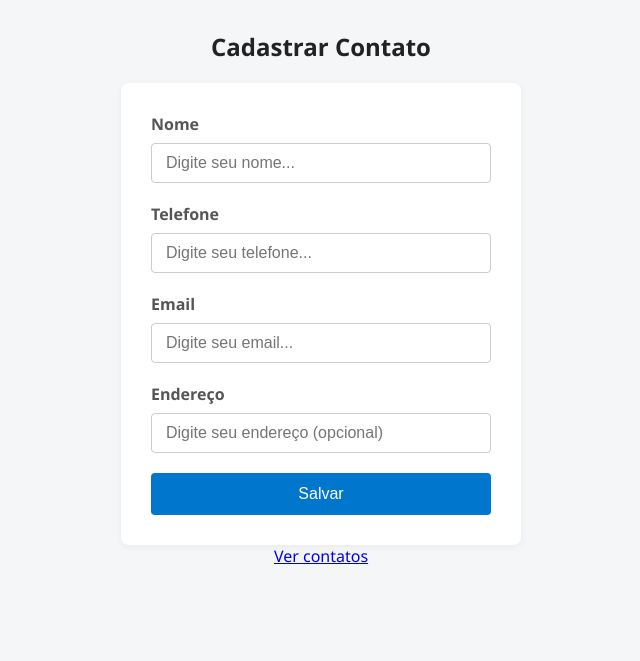
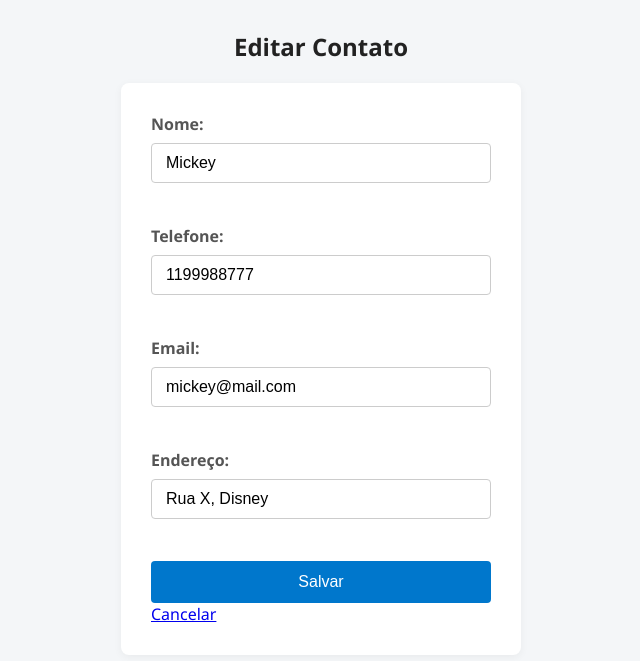
Before and after one commit to standbytheboy/uc7, a PHP site: page /06/contato_form.php?id=1 in a window 1280 px wide. Shown: the top 661 px of the page, without its empty margins (319-959 px from the left). Run offline with PHP 8.4, Linux system fonts and the light colour scheme; data comes from the database, SQL or seed files in the repository.

Commit message:
crud finalizado - update concluído

```diff
--- a/06/ContatoDAO.php
+++ b/06/ContatoDAO.php
@@ -57,6 +57,24 @@ class ContatoDAO
         $stmt->execute();
     }
 
+    public function update(Contato $contato) {
+        $sql = "UPDATE contatos SET nome = :nome, telefone = :telefone, email = :email, endereco = :endereco where id = :id";
+
+        $id = $contato->getId();
+        $nome = $contato->getName();
+        $telefone = $contato->getTelefone();
+        $email = $contato->getEmail();
+        $endereco = $contato->getEndereco();
+
+        $stmt = $this->db->prepare($sql);
+        $stmt->bindParam("id", $id);
+        $stmt->bindParam("nome", $nome);
+        $stmt->bindParam("telefone", $telefone);
+        $stmt->bindParam("email", $email);
+        $stmt->bindParam("endereco", $endereco);
+        $stmt->execute();
+    }
+
     public function delete(int $id): void {
         $stmt = $this->db->prepare('DELETE FROM contatos WHERE id = :id');
         $stmt->bindParam(":id", $id);
--- a/06/contato_form.php
+++ b/06/contato_form.php
@@ -1,27 +1,47 @@
 <?php
 require_once 'ContatoDAO.php';
 $dao = new ContatoDAO();
-$contatos = $dao->getAll();
+$contato = null; // Contato para a edição
 
-if (isset($_POST['name']) && ($_POST['phone']) && ($_POST['mail'])) {
-    $name = $_POST['name'];
-    $phone = $_POST['phone'];
-    $mail = $_POST['mail'];
+// Editar Contato
+if(isset($_GET['id'])) {
+    $contato = $dao->getById($_GET['id']);
+}
 
-    $address = null;
-    if (isset($_POST['address'])) {
-        $address = $_POST['address'];
+// Salvar Edição de Contato
+if(isset($_POST['id'])) {
+    $endereco = null;
+    if(isset($_POST['endereco']))
+    {
+        $endereco = $_POST['endereco'];
     }
-    $contato = new Contato(null, $name, $phone, $mail, $address);
+
+    $contato = new Contato($_POST['id'], $_POST['nome'], $_POST['telefone'], $_POST['email'], $endereco);
+    $dao->update($contato);
+
+    header("Location: index.php");
+    exit;
+}
+
+// Criar novo Contato
+if(isset($_POST['nome']) && isset($_POST['telefone']) && isset($_POST['email']))
+{
+    $endereco = null;
+    if(isset($_POST['endereco']))
+    {
+        $endereco = $_POST['endereco'];
+    }
+
+    $contato = new Contato(null, $_POST['nome'], $_POST['telefone'], $_POST['email'], $endereco);
     $dao->create($contato);
 
     header("Location: index.php");
 }
+
 ?>
 
 <!DOCTYPE html>
 <html lang="pt-br">
-
 <head>
     <meta charset="UTF-8">
     <meta name="viewport" content="width=device-width, initial-scale=1.0">
@@ -65,7 +85,8 @@ if (isset($_POST['name']) && ($_POST['phone']) && ($_POST['mail'])) {
             color: #555;
         }
 
-        input[type="text"], input[type="email"] {
+        input[type="text"],
+        input[type="email"] {
             padding: 10px 14px;
             border: 1px solid #ccc;
             border-radius: 4px;
@@ -74,7 +95,8 @@ if (isset($_POST['name']) && ($_POST['phone']) && ($_POST['mail'])) {
             transition: border-color 0.3s ease;
         }
 
-        input[type="text"]:focus, input[type="email"]:focus {
+        input[type="text"]:focus,
+        input[type="email"]:focus {
             border-color: #0077cc;
             outline: none;
         }
@@ -105,25 +127,28 @@ if (isset($_POST['name']) && ($_POST['phone']) && ($_POST['mail'])) {
         }
     </style>
 </head>
+<body>
+    <h2><?= $contato? "Editar Contato" : "Cadastrar Novo Contato" ?></h2>
 
-<body>
-    <h2>Cadastrar Contato</h2>
-    <form action="./contato_form.php" method="post">
-        <label for="name">Nome</label>
-        <input type="text" name="name" id="name" required placeholder="Digite seu nome...">
+    <form action="contato_form.php" method="post">
+        <?php if ($contato): ?>
+            <input type="hidden" name="id" value="<?= $contato->getId() ?>">
+        <?php endif; ?>
 
-        <label for="phone">Telefone</label>
-        <input type="text" name="phone" id="phone" required placeholder="Digite seu telefone...">
+        <label>Nome:</label>
+        <input type="text" name="nome" required value="<?= $contato? $contato->getName() : ''?>"><br>
 
-        <label for="mail">Email</label>
-        <input type="email" name="mail" id="mail" required placeholder="Digite seu email...">
+        <label>Telefone:</label>
+        <input type="text" name="telefone" required value="<?= $contato? $contato->getTelefone() : ''?>"><br>
 
-        <label for="address">Endereço</label>
-        <input type="text" name="address" id="address" placeholder="Digite seu endereço (opcional)">
+        <label>Email:</label>
+        <input type="text" name="email" required value="<?= $contato? $contato->getEmail() : ''?>"><br>
+
+        <label>Endereço:</label>
+        <input type="text" name="endereco" value="<?= $contato? $contato->getEndereco() : ''?>"><br>
+
         <button type="submit">Salvar</button>
+        <a href="index.php">Cancelar</a>
     </form>
-    <a href="./index.php">Ver contatos</a>
-
 </body>
-
 </html>
--- a/06/index.php
+++ b/06/index.php
@@ -143,7 +143,7 @@ $contatos = $dao->getAll();
                 <td><?= $c->getEndereco() ?></td> -->
                 <td>
                     <a href="./contato_details.php?id=<?= $c->getId() ?>"><svg xmlns="http://www.w3.org/2000/svg" width="20" height="20" viewBox="0 0 24 24" fill="currentColor" stroke-width="2" class="ai ai-MoreHorizontalFill"><path fill-rule="evenodd" clip-rule="evenodd" d="M2 12a2 2 0 1 1 4 0 2 2 0 0 1-4 0z"/><path fill-rule="evenodd" clip-rule="evenodd" d="M10 12a2 2 0 1 1 4 0 2 2 0 0 1-4 0z"/><path fill-rule="evenodd" clip-rule="evenodd" d="M18 12a2 2 0 1 1 4 0 2 2 0 0 1-4 0z"/></svg></a>
-                    <a href="#"><svg xmlns="http://www.w3.org/2000/svg" width="20" height="20" viewBox="0 0 24 24" fill="none" stroke="currentColor" stroke-width="2" stroke-linecap="round" stroke-linejoin="round" class="ai ai-Edit"><path d="M16.474 5.408l2.118 2.117m-.756-3.982L12.109 9.27a2.118 2.118 0 0 0-.58 1.082L11 13l2.648-.53c.41-.082.786-.283 1.082-.579l5.727-5.727a1.853 1.853 0 1 0-2.621-2.621z"/><path d="M19 15v3a2 2 0 0 1-2 2H6a2 2 0 0 1-2-2V7a2 2 0 0 1 2-2h3"/></svg></a>
+                    <a href="./contato_form.php?id=<?= $c->getId() ?>"><svg xmlns="http://www.w3.org/2000/svg" width="20" height="20" viewBox="0 0 24 24" fill="none" stroke="currentColor" stroke-width="2" stroke-linecap="round" stroke-linejoin="round" class="ai ai-Edit"><path d="M16.474 5.408l2.118 2.117m-.756-3.982L12.109 9.27a2.118 2.118 0 0 0-.58 1.082L11 13l2.648-.53c.41-.082.786-.283 1.082-.579l5.727-5.727a1.853 1.853 0 1 0-2.621-2.621z"/><path d="M19 15v3a2 2 0 0 1-2 2H6a2 2 0 0 1-2-2V7a2 2 0 0 1 2-2h3"/></svg></a>
                     <a href="./contato_delete.php?id=<?= $c->getId() ?>"><svg xmlns="http://www.w3.org/2000/svg" width="20" height="20" viewBox="0 0 24 24" fill="none" stroke="currentColor" stroke-width="2" stroke-linecap="round" stroke-linejoin="round" class="ai ai-TrashCan"><path d="M4 6h16l-1.58 14.22A2 2 0 0 1 16.432 22H7.568a2 2 0 0 1-1.988-1.78L4 6z"/><path d="M7.345 3.147A2 2 0 0 1 9.154 2h5.692a2 2 0 0 1 1.81 1.147L18 6H6l1.345-2.853z"/><path d="M2 6h20"/><path d="M10 11v5"/><path d="M14 11v5"/></svg></a>
                 </td>
             </tr>
```
